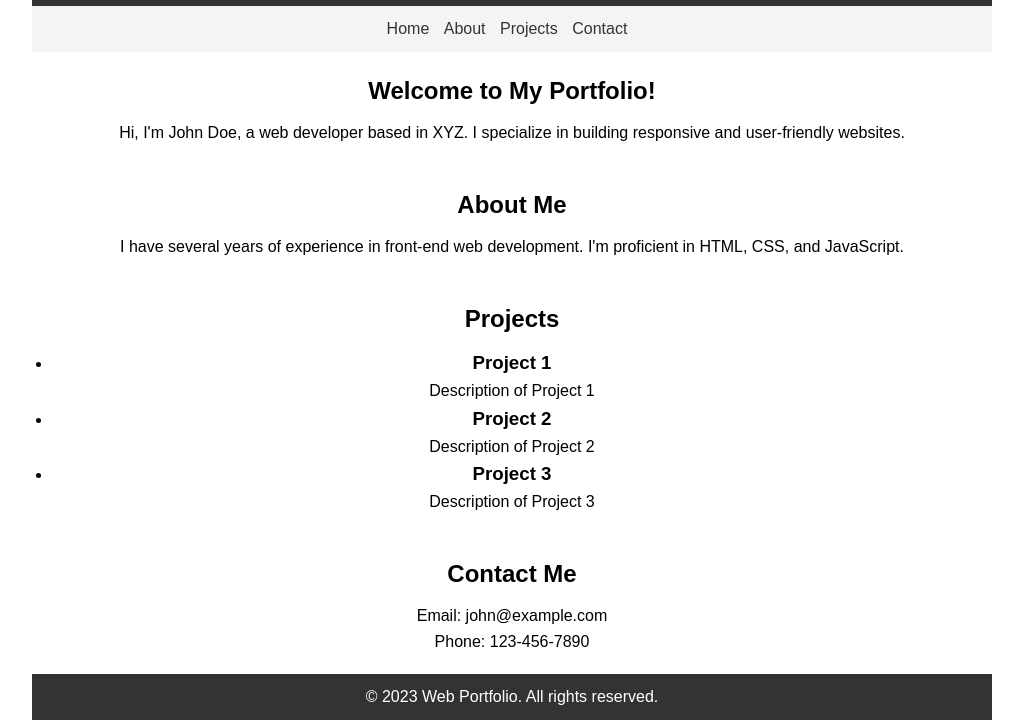
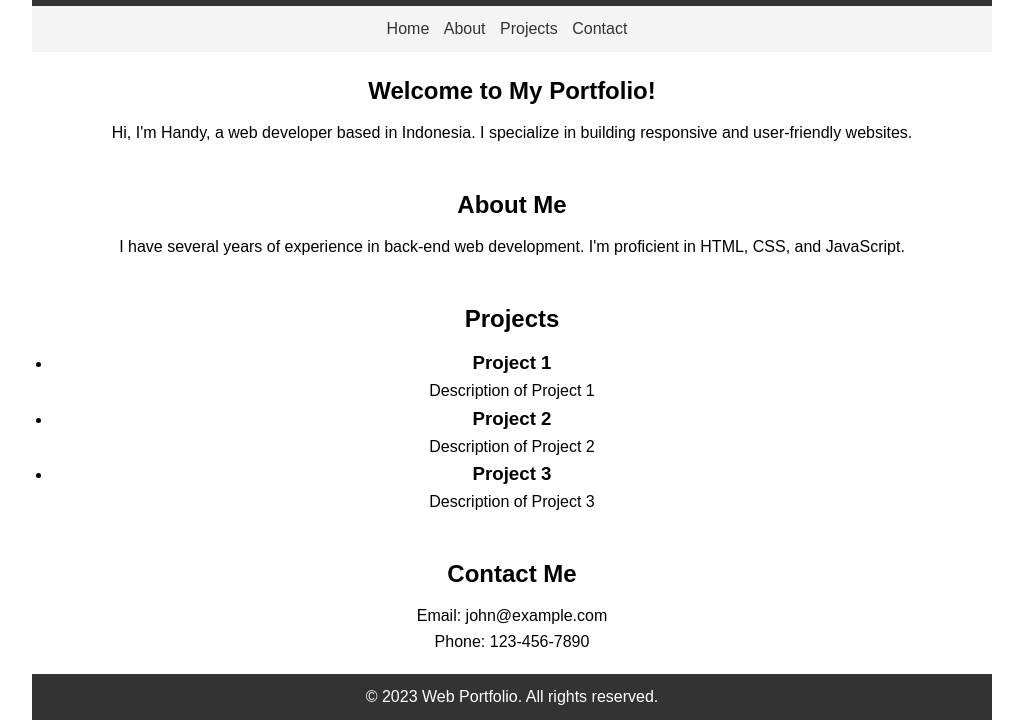
Before and after one commit to mhandyalf/project01-portfolio, a plain HTML site: page index.html in a window 1280 px wide. Shown: the part 85-805 px from the top of the page, without its empty margins (128-1151 px from the left). Drawn offline with Linux system fonts and the light colour scheme.

Commit message:
up value

```diff
--- a/index.html
+++ b/index.html
@@ -22,7 +22,7 @@
       <section id="home">
         <h2>Welcome to My Portfolio!</h2>
         <p>
-          Hi, I'm John Doe, a web developer based in XYZ. I specialize in
+          Hi, I'm Handy, a web developer based in Indonesia. I specialize in
           building responsive and user-friendly websites.
         </p>
       </section>
@@ -30,7 +30,7 @@
       <section id="about">
         <h2>About Me</h2>
         <p>
-          I have several years of experience in front-end web development. I'm
+          I have several years of experience in back-end web development. I'm
           proficient in HTML, CSS, and JavaScript.
         </p>
       </section>
```
